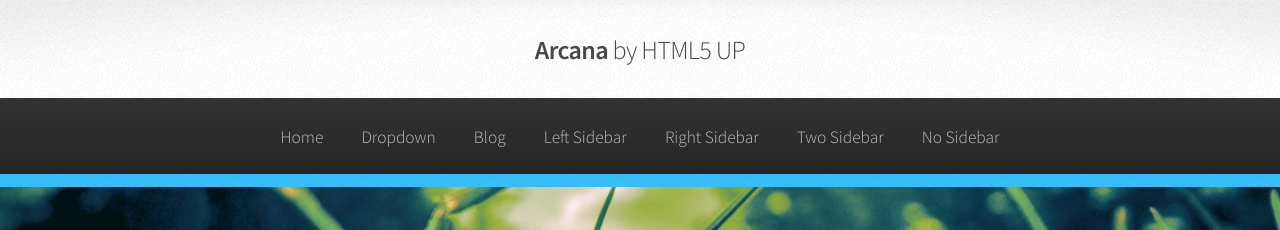
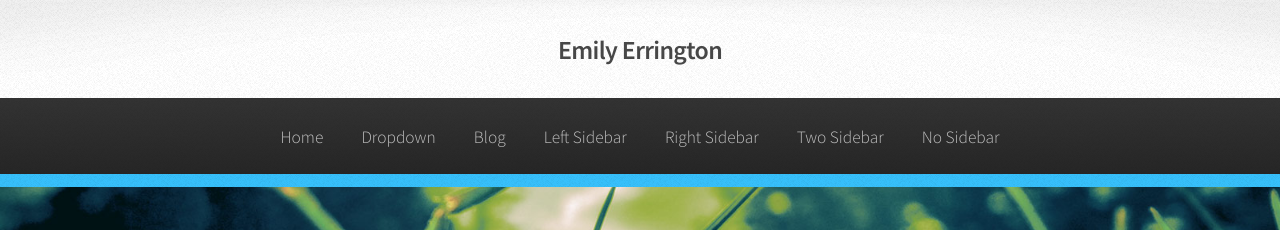
Before and after one commit to cjerrington/eerrington.github.io, a Jekyll site: the page built from index.html, in a window 1280 px wide. Shown: the top 230 px of the page. Built offline with Jekyll 4.4.1, drawn with Linux system fonts in a browser that asks for light colours; the list of posts is cut into pages by our own code.

Commit message:
update header

```diff
--- a/_includes/header.html
+++ b/_includes/header.html
@@ -6,7 +6,7 @@
 -->
 <html>
 	<head>
-		<title>Arcana by HTML5 UP</title>
+		<title>{{ page.title }}</title>
 		<meta http-equiv="content-type" content="text/html; charset=utf-8" />
 		<meta name="description" content="" />
 		<meta name="keywords" content="" />
@@ -29,7 +29,7 @@
 			<div id="header">
 
 				<!-- Logo -->
-					<h1><a href="{{ site.baseurl }}/index.html" id="logo">Arcana <em>by HTML5 UP</em></a></h1>
+					<h1><a href="{{ site.baseurl }}/index.html" id="logo">{{ site.name }}</a></h1>
 
 				<!-- Nav -->
 					<nav id="nav">
```
